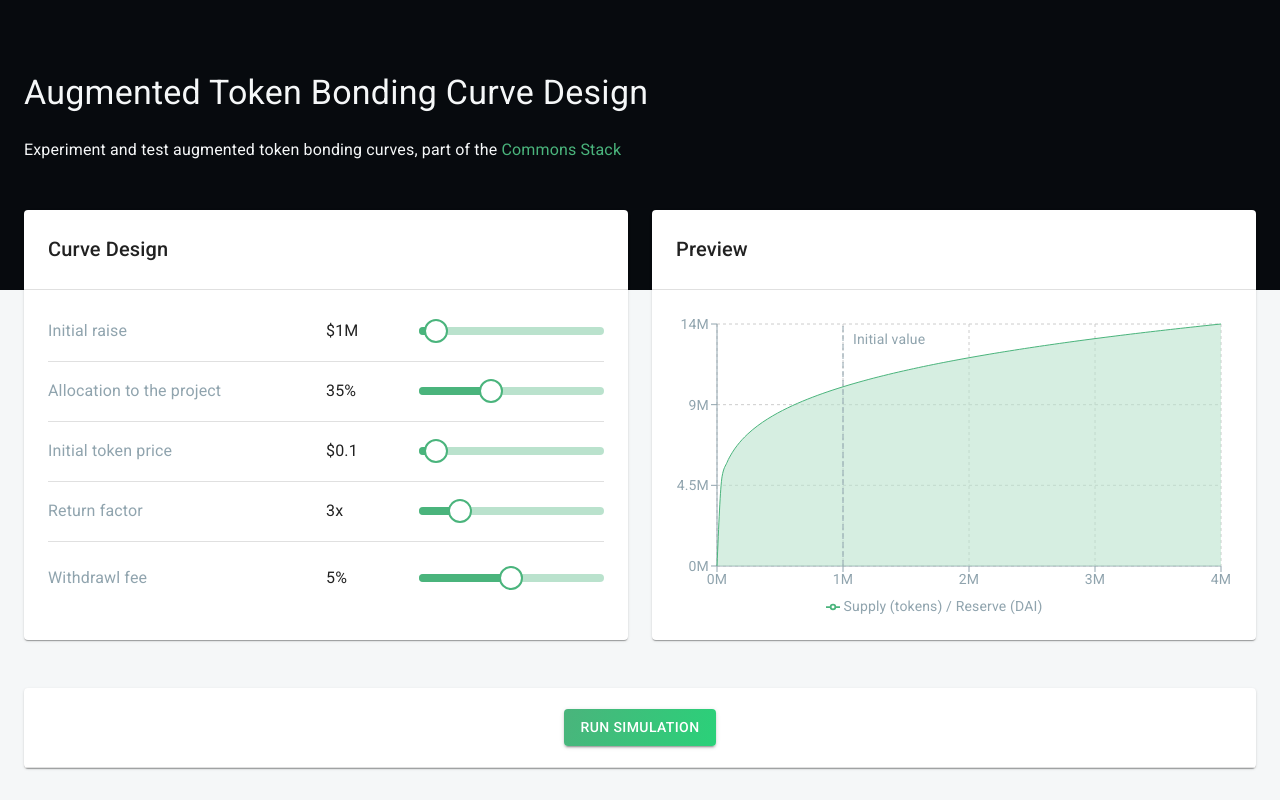
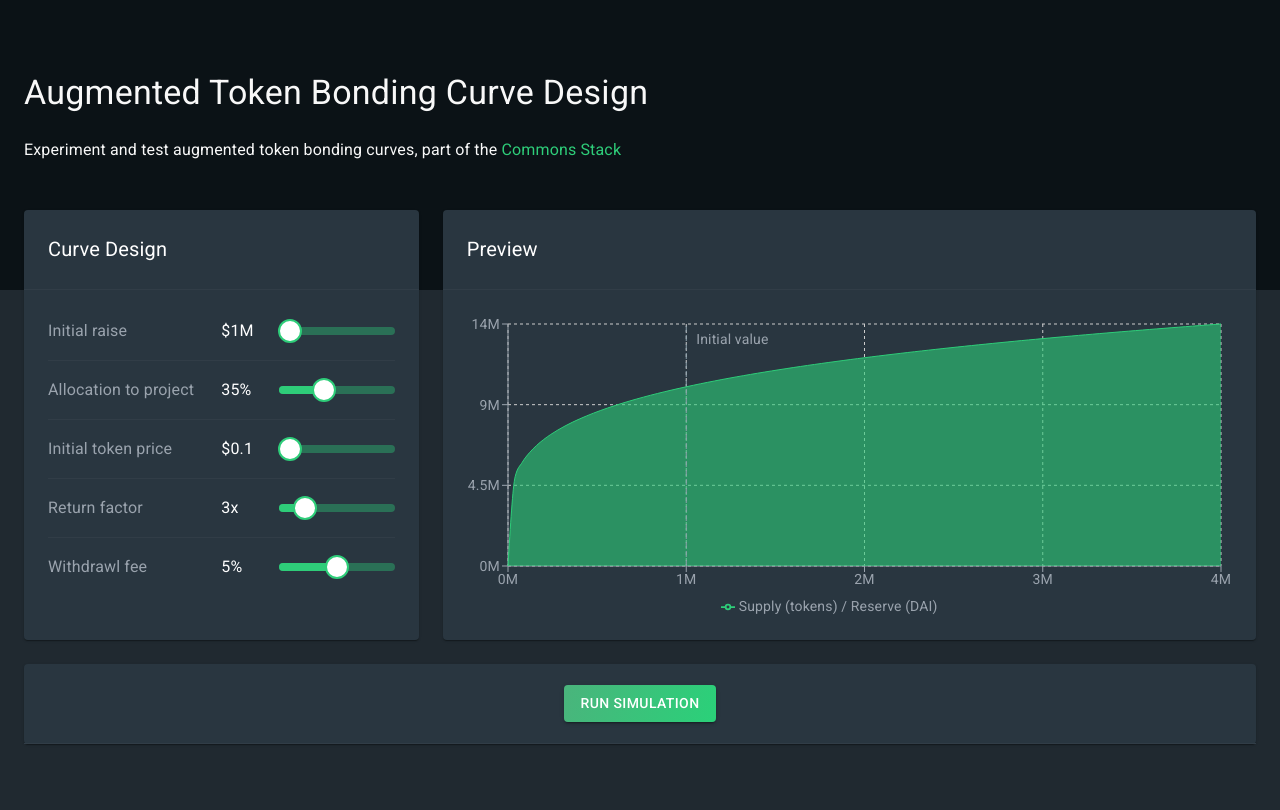
Before and after one commit to commons-stack/augmented-tbc-design, a React (Create React App) app: page / in a window 1280 px wide. Shown: the top 810 px of the page. Built offline with nearby package versions, Linux system fonts and the light colour scheme.

Commit message:
dark theme and layout
Uniform color palette


Adjust typography


limit decimals

```diff
--- a/src/App.tsx
+++ b/src/App.tsx
@@ -26,18 +26,20 @@ const useStyles = makeStyles((theme: Theme) =>
   createStyles({
     mainContainer: {
       "& > div:not(:last-child)": {
-        paddingBottom: theme.spacing(6)
+        paddingBottom: theme.spacing(3)
       },
       "& > div": {
         "& > div": {
           paddingTop: "0 !important"
         }
-      }
+      },
+      paddingBottom: theme.spacing(9)
     },
     paper: {
       width: "100%",
       height: "100%",
-      minHeight: 310
+      minHeight: 310,
+      backgroundColor: "#293640"
     },
     box: {
       padding: theme.spacing(3, 3),
@@ -48,7 +50,7 @@ const useStyles = makeStyles((theme: Theme) =>
       height: theme.spacing(headerOffset),
       display: "flex",
       alignItems: "center",
-      borderBottom: "1px solid #e0e0e0"
+      borderBottom: "1px solid #313d47"
     },
     boxChart: {
       width: "100%",
@@ -61,8 +63,8 @@ const useStyles = makeStyles((theme: Theme) =>
       paddingLeft: "5px"
     },
     header: {
-      backgroundColor: "#070a0e",
-      color: "#f5f7f8",
+      backgroundColor: "#0b1216",
+      color: "#f8f8f8",
       padding: theme.spacing(9, 0, 6 + headerOffset),
       marginBottom: -theme.spacing(headerOffset)
     },
@@ -89,7 +91,7 @@ export default function App() {
    * to re-render too often
    */
   const setCurveParamsThrottle = useMemo(
-    () => throttle(setCurveParams, 500),
+    () => throttle(setCurveParams, 1000),
     []
   );
 
@@ -240,57 +242,31 @@ export default function App() {
 
       <Container fixed className={classes.mainContainer}>
         <Grid container spacing={3}>
-          <Grid item xs={12} md={6}>
+          <Grid item xs={12} sm={12} md={6} lg={4}>
             <Paper className={classes.paper}>
               <Box className={classes.boxHeader}>
-                <Grid
-                  container
-                  direction="row"
-                  justify="space-between"
-                  alignItems="center"
-                >
-                  <Typography variant="h6">
-                    {simulationActive ? "Results" : "Curve Design"}
-                  </Typography>
-                  <Fade in={simulationActive}>
-                    <Button variant="contained" onClick={clearSimulation}>
-                      Back to design
-                    </Button>
-                  </Fade>
-                </Grid>
+                <Typography variant="h6">Curve Design</Typography>
               </Box>
 
               <Box className={classes.box}>
-                {simulationActive ? (
-                  <ResultParams resultFields={resultFields} />
-                ) : (
                 <InputParams setCurveParams={setCurveParamsThrottle} />
-                )}
               </Box>
             </Paper>
           </Grid>
 
-          <Grid item xs={12} md={6}>
+          <Grid item xs={12} sm={12} md={6} lg={8}>
             <Paper className={classes.paper}>
               <Box className={classes.boxHeader}>
                 <Typography variant="h6">Preview</Typography>
               </Box>
 
               <Box className={classes.boxChart}>
-                {simulationActive ? (
-                  <PriceSimulationChart
-                    priceTimeseries={priceTimeseries}
-                    withdrawFeeTimeseries={withdrawFeeTimeseries}
-                    p0={p0}
-                  />
-                ) : (
                 <SupplyVsDemandChart
                   returnF={returnF}
                   theta={theta}
                   d0={d0}
                   p0={p0}
                 />
-                )}
               </Box>
             </Paper>
           </Grid>
@@ -319,6 +295,38 @@ export default function App() {
             </Paper>
           </Grid>
         </Grid>
+
+        {simulationActive && (
+          <Grid container spacing={3}>
+            <Grid item xs={12} sm={12} md={6} lg={8}>
+              <Paper className={classes.paper}>
+                <Box className={classes.boxHeader}>
+                  <Typography variant="h6">Price walk</Typography>
+                </Box>
+
+                <Box className={classes.boxChart}>
+                  <PriceSimulationChart
+                    priceTimeseries={priceTimeseries}
+                    withdrawFeeTimeseries={withdrawFeeTimeseries}
+                    p0={p0}
+                  />
+                </Box>
+              </Paper>
+            </Grid>
+
+            <Grid item xs={12} sm={12} md={6} lg={4}>
+              <Paper className={classes.paper}>
+                <Box className={classes.boxHeader}>
+                  <Typography variant="h6">Results</Typography>
+                </Box>
+
+                <Box className={classes.box}>
+                  <ResultParams resultFields={resultFields} />
+                </Box>
+              </Paper>
+            </Grid>
+          </Grid>
+        )}
       </Container>
     </>
   );
--- a/src/Header.tsx
+++ b/src/Header.tsx
@@ -2,8 +2,6 @@ import React from "react";
 import { createStyles, makeStyles, Theme } from "@material-ui/core/styles";
 import Link from "@material-ui/core/Link";
 import Typography from "@material-ui/core/Typography";
-
-const strongColor = "#4ab47c";
 
 const useStyles = makeStyles((theme: Theme) =>
   createStyles({
@@ -15,7 +13,7 @@ const useStyles = makeStyles((theme: Theme) =>
       marginRight: theme.spacing(1)
     },
     link: {
-      color: strongColor
+      color: theme.palette.primary.main
     }
   })
 );
--- a/src/InputParams.tsx
+++ b/src/InputParams.tsx
@@ -14,14 +14,8 @@ import InputAdornment from "@material-ui/core/InputAdornment";
 import NumberFormat from "react-number-format";
 import { throttle } from "lodash";
 
-const grayColor = "#90a4ae";
-const blackColor = "#141e27";
-// const commonsGradient = "#67de69 #1c709c";
-const strongColor = "#4ab47c";
-
 const PrettoSlider = withStyles({
   root: {
-    color: strongColor,
     height: 8
   },
   thumb: {
@@ -48,7 +42,6 @@ const PrettoSlider = withStyles({
     borderRadius: 4
   },
   markLabel: {
-    color: grayColor,
     top: 30
   }
 })(Slider);
@@ -63,20 +56,19 @@ const useStyles = makeStyles((theme: Theme) =>
       marginRight: theme.spacing(1)
     },
     leftContainer: {
-      color: grayColor
+      color: theme.palette.text.secondary
     },
     centerContainer: {
-      color: blackColor
+      // color: blackColor
     },
     listBoxContainer: {
       "& > div:not(:last-child)": {
         paddingBottom: "12px",
         marginBottom: "12px",
-        borderBottom: "1px solid #e0e0e0"
+        borderBottom: "1px solid #313d47"
       }
     },
     listBox: {
-      height: "48px",
       "& > div": {
         display: "flex",
         alignItems: "center",
@@ -87,6 +79,9 @@ const useStyles = makeStyles((theme: Theme) =>
       "& > div:not(:last-child)": {
         paddingRight: "12px"
       }
+    },
+    slider: {
+      color: theme.palette.primary.main
     }
   })
 );
@@ -160,7 +155,7 @@ export default function InputParams({
       toNum: (n: string) => Math.floor(parseFloat(n) * 1e6)
     },
     {
-      label: "Allocation to the project",
+      label: "Allocation to project",
       value: theta,
       setter: setTheta,
       min: 0,
@@ -181,6 +176,8 @@ export default function InputParams({
       step: 0.01,
       unit: "$",
       prefix: "$",
+      toText: (n: number) => String(+n.toFixed(2)),
+      toNum: (n: string) => parseFloat(n),
       format: (n: number) => `$${n}`
     },
     {
@@ -192,6 +189,8 @@ export default function InputParams({
       step: 0.1,
       unit: "x",
       suffix: "x",
+      toText: (n: number) => String(+n.toFixed(1)),
+      toNum: (n: string) => parseFloat(n),
       format: (n: number) => `${n}x`
     },
     {
@@ -265,6 +264,7 @@ export default function InputParams({
 
               <Grid item xs={4}>
                 <PrettoSlider
+                  className={classes.slider}
                   valueLabelDisplay="auto"
                   aria-label={label}
                   defaultValue={value}
--- a/src/PriceSimulationChart.tsx
+++ b/src/PriceSimulationChart.tsx
@@ -9,10 +9,7 @@ import {
   ResponsiveContainer,
   Tooltip
 } from "recharts";
-
-const grayColor = "#90a4ae";
-const strongColor = "#4ab47c";
-const strongOpositeColor = "#b44a9b";
+import { useTheme } from "@material-ui/styles";
 
 function PriceSimulationChart({
   priceTimeseries,
@@ -42,8 +39,12 @@ function PriceSimulationChart({
     });
   }
 
+  // Chart components
+
+  const theme: any = useTheme();
+
   function renderColorfulLegendText(value: string) {
-    return <span style={{ color: grayColor }}>{value}</span>;
+    return <span style={{ color: theme.palette.text.secondary }}>{value}</span>;
   }
 
   const formatter = (n: number) => (+n.toPrecision(3)).toLocaleString();
@@ -64,15 +65,15 @@ function PriceSimulationChart({
         <CartesianGrid strokeDasharray="3 3" />
         <XAxis
           dataKey={keyHorizontal}
-          tick={{ fill: grayColor }}
-          stroke={grayColor}
+          tick={{ fill: theme.palette.text.secondary }}
+          stroke={theme.palette.text.secondary}
         />
         <YAxis
           yAxisId="left"
           domain={[Math.min(...priceTimeseries), Math.max(...priceTimeseries)]}
           tickFormatter={formatter}
-          tick={{ fill: grayColor }}
-          stroke={grayColor}
+          tick={{ fill: theme.palette.text.secondary }}
+          stroke={theme.palette.text.secondary}
         />
 
         {/* Capital collected from withdraw fees - AXIS */}
@@ -83,8 +84,8 @@ function PriceSimulationChart({
           //   Math.ceil(Math.max(...withdrawFeeTimeseries))
           // ]}
           orientation="right"
-          tick={{ fill: grayColor }}
-          stroke={grayColor}
+          tick={{ fill: theme.palette.text.secondary }}
+          stroke={theme.palette.text.secondary}
         />
 
         <Tooltip formatter={value => Number(value)} />
@@ -93,8 +94,8 @@ function PriceSimulationChart({
           yAxisId="left"
           type="monotone"
           dataKey={keyVerticalLeft}
-          stroke={strongColor}
-          fill={strongColor}
+          stroke={theme.palette.primary.main}
+          fill={theme.palette.primary.main}
         />
 
         {/* Capital collected from withdraw fees - AREA */}
@@ -103,8 +104,8 @@ function PriceSimulationChart({
           yAxisId="right"
           type="monotone"
           dataKey={keyVerticalRight}
-          stroke={strongOpositeColor}
-          fill={strongOpositeColor}
+          stroke={theme.palette.secondary.main}
+          fill={theme.palette.secondary.main}
         />
 
         {/* <ReferenceLine
--- a/src/ResultParams.tsx
+++ b/src/ResultParams.tsx
@@ -2,9 +2,6 @@ import React from "react";
 import { createStyles, makeStyles, Theme } from "@material-ui/core/styles";
 import Typography from "@material-ui/core/Typography";
 import Grid from "@material-ui/core/Grid";
-
-const grayColor = "#90a4ae";
-const blackColor = "#141e27";
 
 const useStyles = makeStyles((theme: Theme) =>
   createStyles({
@@ -16,19 +13,18 @@ const useStyles = makeStyles((theme: Theme) =>
       marginRight: theme.spacing(1)
     },
     leftContainer: {
-      color: grayColor
+      color: theme.palette.text.secondary
     },
     centerContainer: {
-      color: blackColor
+      // color: blackColor
     },
     listBoxContainer: {
       "& > div:not(:last-child)": {
         marginBottom: "12px",
-        borderBottom: "1px solid #e0e0e0"
+        borderBottom: "1px solid #313d47"
       }
     },
     listBox: {
-      height: "48px",
       paddingBottom: "12px",
       "& > div": {
         display: "flex",
--- a/src/SupplyVsDemandChart.tsx
+++ b/src/SupplyVsDemandChart.tsx
@@ -11,11 +11,7 @@ import {
   Tooltip
 } from "recharts";
 import { linspace } from "./utils";
-
-const grayColor = "#90a4ae";
-// const blackColor = "#141e27";
-const strongColor = "#4ab47c";
-const softColor = "#bbe3cd";
+import { useTheme } from "@material-ui/styles";
 
 function SupplyVsDemandChart({
   returnF,
@@ -75,11 +71,29 @@ function SupplyVsDemandChart({
     });
   }
 
+  // Chart components
+
+  const theme: any = useTheme();
+
   const formatter = (n: number) =>
     (+(n / scaling).toPrecision(2)).toLocaleString();
 
   function renderColorfulLegendText(value: string) {
-    return <span style={{ color: grayColor }}>{value}</span>;
+    return <span style={{ color: theme.palette.text.secondary }}>{value}</span>;
+  }
+
+  function ReferenceLabel(props: any) {
+    const { textAnchor, viewBox } = props;
+    return (
+      <text
+        x={viewBox.x + 10}
+        y={30}
+        fill={theme.palette.text.secondary}
+        textAnchor={textAnchor}
+      >
+        Initial value
+      </text>
+    );
   }
 
   return (
@@ -102,25 +116,25 @@ function SupplyVsDemandChart({
           dataKey={keyHorizontal}
           tickFormatter={formatter}
           unit={unit}
-          tick={{ fill: grayColor }}
-          stroke={grayColor}
+          tick={{ fill: theme.palette.text.secondary }}
+          stroke={theme.palette.text.secondary}
         />
         <YAxis
           interval={"preserveStartEnd"}
           ticks={linspace({ to: f(to), steps: 3 })}
           tickFormatter={formatter}
           unit={unit}
-          tick={{ fill: grayColor }}
+          tick={{ fill: theme.palette.text.secondary }}
           domain={[0, f(to)]}
-          stroke={grayColor}
+          stroke={theme.palette.text.secondary}
         />
         <Tooltip formatter={value => formatter(Number(value))} />
         <Area
           isAnimationActive={false}
           type="monotone"
           dataKey={keyVertical}
-          stroke={strongColor}
-          fill={softColor}
+          stroke={theme.palette.primary.main}
+          fill={theme.palette.primary.main}
         />
         <ReferenceLine
           x={R0}
@@ -134,13 +148,4 @@ function SupplyVsDemandChart({
   );
 }
 
-function ReferenceLabel(props: any) {
-  const { textAnchor, viewBox } = props;
-  return (
-    <text x={viewBox.x + 10} y={30} fill={grayColor} textAnchor={textAnchor}>
-      Initial value
-    </text>
-  );
-}
-
 export default SupplyVsDemandChart;
--- a/src/app.css
+++ b/src/app.css
@@ -1,4 +1,4 @@
 #root {
-  background-color: #f5f7f8;
+  background-color: #202930;
   min-height: 100vh;
 }
--- a/src/theme.tsx
+++ b/src/theme.tsx
@@ -1,22 +1,35 @@
-import red from '@material-ui/core/colors/red';
-import { createMuiTheme } from '@material-ui/core/styles';
+import red from "@material-ui/core/colors/red";
+import { createMuiTheme } from "@material-ui/core/styles";
 
 // A custom theme for this app
 const theme = createMuiTheme({
   palette: {
+    type: "dark",
     primary: {
-      main: '#556cd6',
+      main: "#2ecd79"
     },
     secondary: {
-      main: '#19857b',
+      main: "#b44a9b"
     },
     error: {
-      main: red.A400,
+      main: red.A400
     },
     background: {
-      default: '#fff',
+      default: "#fff",
+      paper: "#293640"
     },
+    text: {
+      primary: "#fff",
+      secondary: "#9aa3ad"
+    }
   },
+  typography: {
+    h6: {
+      fontWeight: 400
+    }
+  }
 });
 
+console.log(theme);
+
 export default theme;
```
Lines whose indentation alone changed are shown as unchanged.
